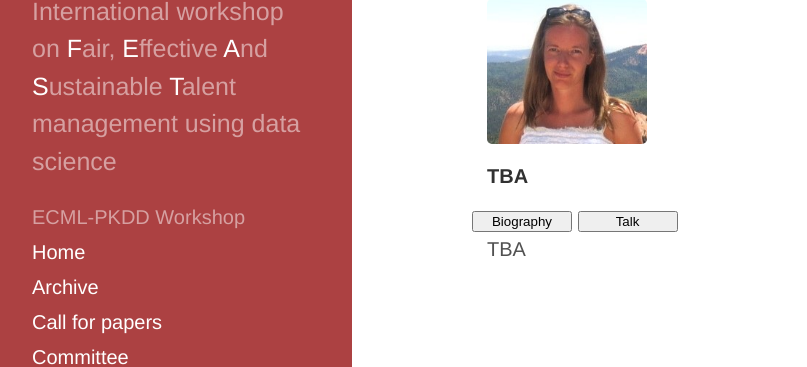
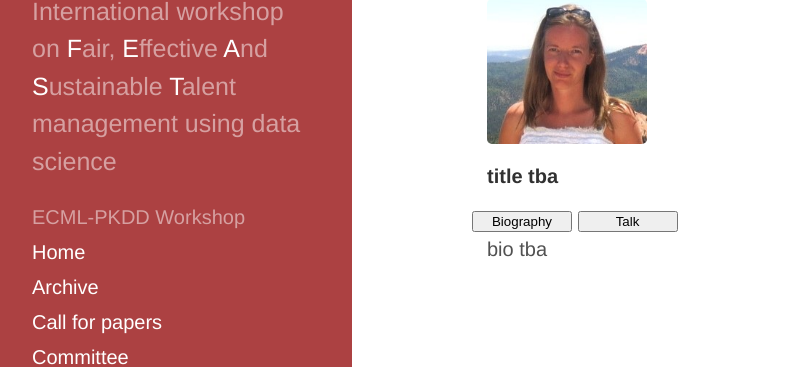
Before and after one commit to feast-ecmlpkdd/feast-ecmlpkdd.github.io, a Jekyll site: the page built from pages/keynotes.md, in a window 1280 px wide. Shown: the part 260-627 px from the top of the page, without its empty margins (8-815 px from the left). Built offline with Jekyll 4.4.1, drawn with Linux system fonts in a browser that asks for light colours.

Commit message:
update keynotes

```diff
--- a/_data/keynotes.yml
+++ b/_data/keynotes.yml
@@ -1,10 +1,10 @@
 speakers:
-  Graus:
+  Verbert:
     id: 1
     name: Katrien Verbert
     institution: KU Leuven
     image: KatrienVerbert.jpeg
     homepage: https://https://wms.cs.kuleuven.be/cs/onderzoek/augment/katrien-verbert
-    bio: TBA
-    talktitle: TBA
-    talk: TBA
+    bio: bio tba
+    talktitle: title tba
+    talk: talk description tba
--- a/pages/keynotes.md
+++ b/pages/keynotes.md
@@ -6,5 +6,5 @@
 # Keynote Speaker
 ---
 <div class="container">
-{% include keynote_speaker.html data=site.data.keynotes.speakers.Graus %}
+{% include keynote_speaker.html data=site.data.keynotes.speakers.Verbert %}
 </div>
```
